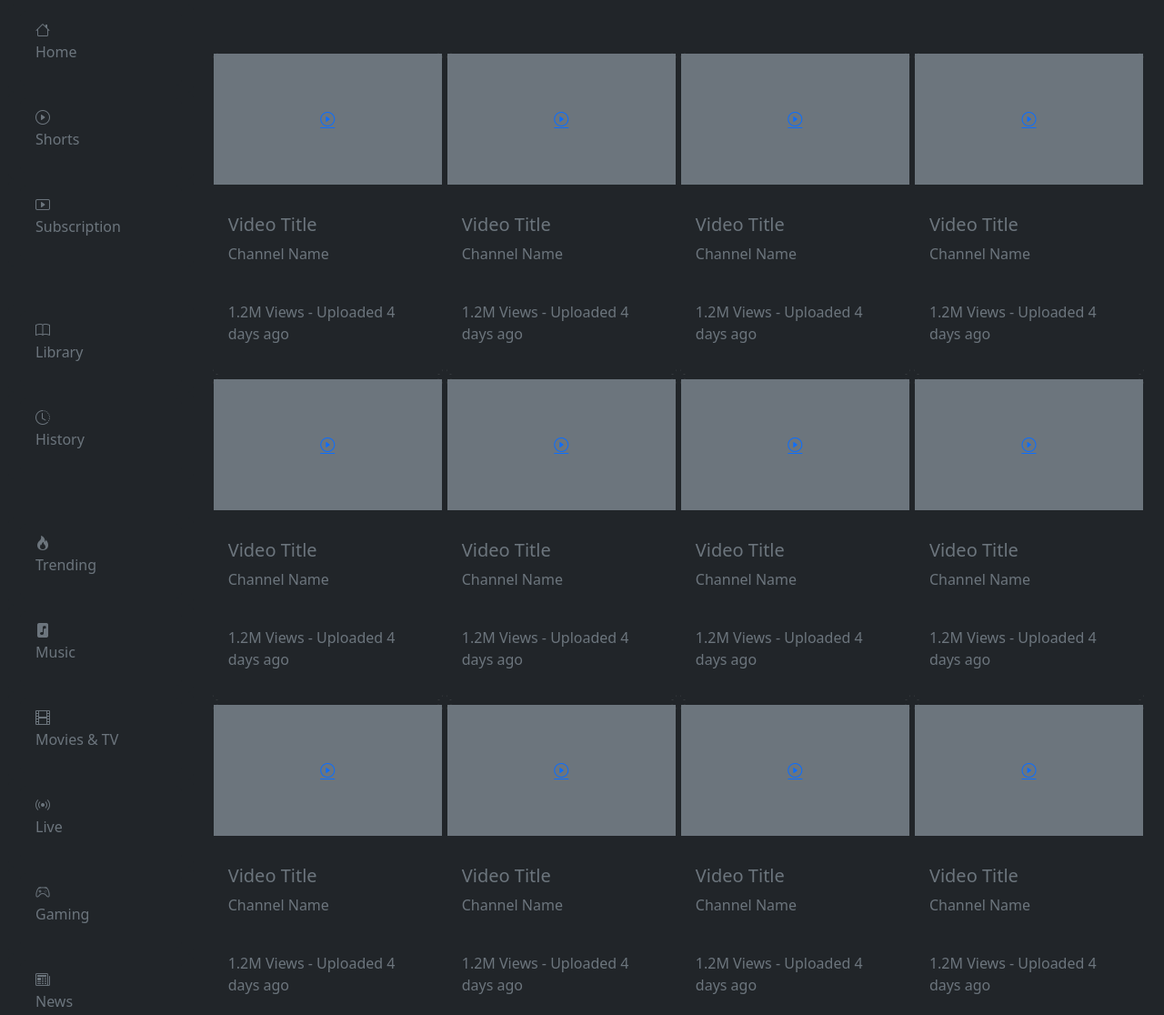
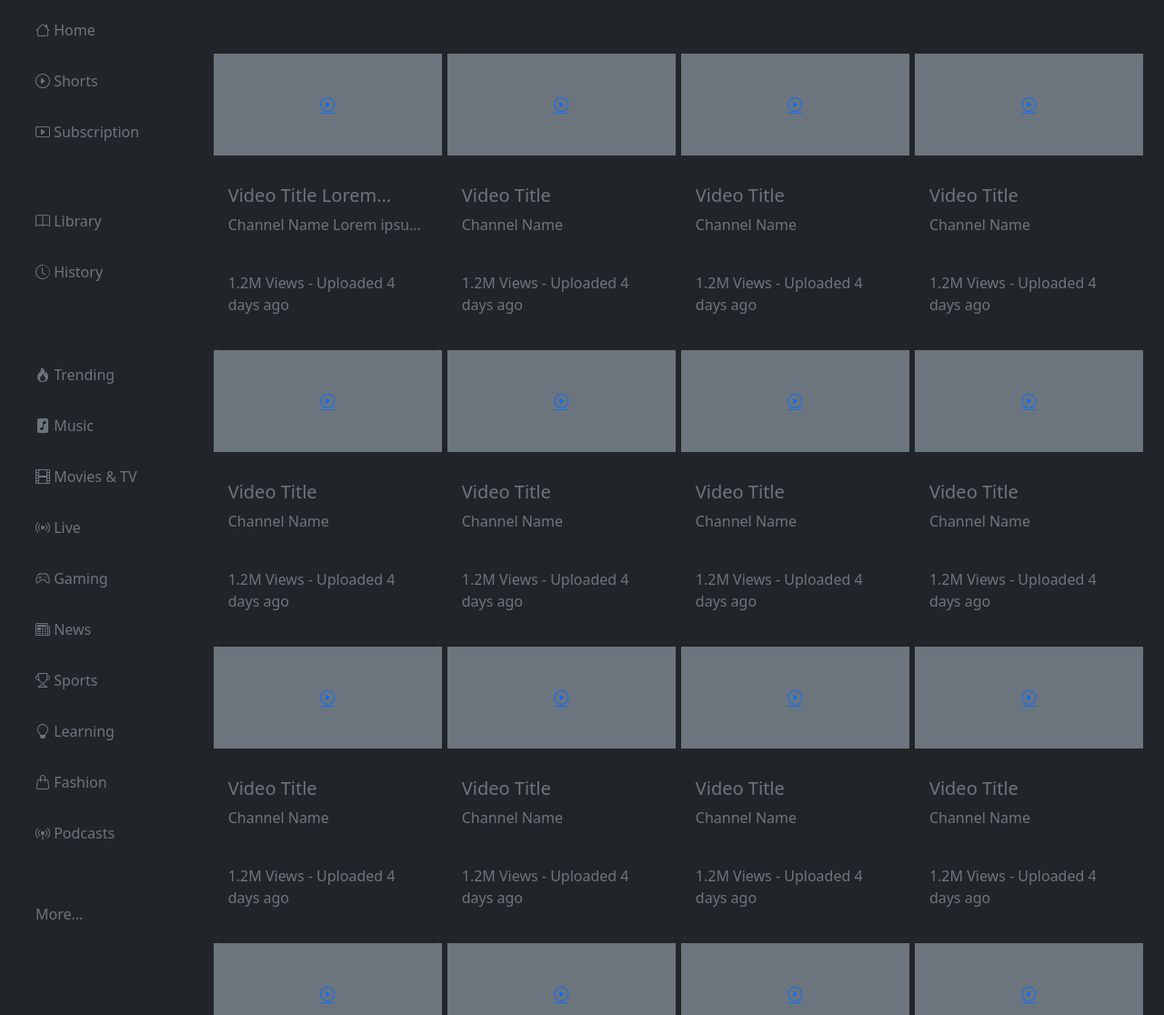
Before and after one commit to Coder-Gabe/Bootstrap-Component, a plain HTML site: page codertube.html in a window 1280 px wide. Shown: the part 60-1176 px from the top of the page at 91% size. Drawn offline with nearby package versions, Linux system fonts and the light colour scheme.

Commit message:
minor updates

```diff
--- a/codertube.html
+++ b/codertube.html
@@ -20,6 +20,8 @@
 
         <link rel="stylesheet" href="/css/site.css" />
     </head>
+
+    <body>
 		<header>
     <nav class="navbar navbar-expand-lg navbar-dark bg-dark">
       <div class="container-fluid">
@@ -54,24 +56,23 @@
       </div>
     </nav>
   </header>
-    <body>
         <main class="container-fluid">
-            <div class="row row-cols-1 bg-dark p-1 border border-dark">
+            <div class="row row-cols-1 bg-dark p-1 border border-dark ">
                 <div class="col-2 p-1 ">
 					<ul class="list-group list-group-flush">
 						<button type="button" class="btn btn-dark">
   						<li class="list-group-item bg-dark text-secondary text-start border border-dark">
-							<i class="bi bi-house"></i> <p class="d-none d-sm-block">Home</p>
+							<i class="bi bi-house"></i> <p class="d-none d-md-inline">Home</p>
 						</li>
 						</button>
 						<button type="button" class="btn btn-dark">
   						<li class="list-group-item bg-dark text-secondary text-start border border-dark">
-							<i class="bi bi-play-circle"></i> <p class="d-none d-sm-block"> Shorts</p>
+							<i class="bi bi-play-circle"></i> <p class="d-none d-md-inline"> Shorts</p>
 						</li>
 						</button>
 						<button type="button" class="btn btn-dark">
   						<li class="list-group-item bg-dark text-secondary text-start border border-dark">
-							<i class="bi bi-play-btn"></i> <p class="d-none d-sm-block"> Subscription</p>
+							<i class="bi bi-play-btn"></i> <p class="d-none d-md-inline"> Subscription</p>
 						</li>
 						</button>
 						<li class="list-group-item bg-dark text-secondary text-start border border-dark"></li>
@@ -80,75 +81,74 @@
 					<ul class="list-group list-group-flush">
 						<button type="button" class="btn btn-dark">
   						<li class="list-group-item bg-dark text-secondary text-start border border-dark">
-							<i class="bi bi-book"></i> <p class="d-none d-sm-block"> Library</p>
+							<i class="bi bi-book"></i> <p class="d-none d-md-inline"> Library</p>
 						</li>
 						</button>
 						<button type="button" class="btn btn-dark">
   						<li class="list-group-item bg-dark text-secondary text-start border border-dark">
-							<i class="bi bi-clock-history"></i> <p class="d-none d-sm-block"> History</p>
+							<i class="bi bi-clock-history"></i> <p class="d-none d-md-inline"> History</p>
 						</li>
 						</button>
-						<li class="list-group-item bg-dark text-secondary border border-dark"></li>
+						<hr>
   					</ul>
 					<br>
 					<ul class="list-group list-group-flush">
 						<button type="button" class="btn btn-dark">
   						<li class="list-group-item bg-dark text-secondary text-start border border-dark">
-							<i class="bi bi-fire"></i> <p class="d-none d-sm-block"> Trending</p>
+							<i class="bi bi-fire"></i> <p class="d-none d-md-inline"> Trending</p>
+						</li>
+						</smallbutton>
+						<button type="button" class="btn btn-dark">
+  						<li class="list-group-item bg-dark text-secondary text-start border border-dark">
+							<i class="bi bi-file-music-fill"></i> <p class="d-none d-md-inline"> Music</p>
 						</li>
 						</button>
 						<button type="button" class="btn btn-dark">
 						<li class="list-group-item bg-dark text-secondary text-start border border-dark">
-							<i class="bi bi-file-music-fill"></i> <p class="d-none d-sm-block"> Music</p>
+							<i class="bi bi-film"></i> <p class="d-none d-md-inline"> Movies & TV
 						</li>
 						</button>
 						<button type="button" class="btn btn-dark">
   						<li class="list-group-item bg-dark text-secondary text-start border border-dark">
-							<i class="bi bi-film"></i> <p class="d-none d-sm-block"> Movies & TV
+							<i class="bi bi-broadcast"></i> <p class="d-none d-md-inline"> Live</p>
 						</li>
 						</button>
 						<button type="button" class="btn btn-dark">
 						<li class="list-group-item bg-dark text-secondary text-start border border-dark">
-							<i class="bi bi-broadcast"></i> <p class="d-none d-sm-block"> Live</p>
+							<i class="bi bi-controller"></i> <p class="d-none d-md-inline"> Gaming</p>
+						</button>
+						</li>
+						<button type="button" class="btn btn-dark">
+  						<li class="list-group-item bg-dark text-secondary text-start border border-dark">
+							<i class="bi bi-newspaper"></i> <p class="d-none d-md-inline"> News</p>
 						</li>
 						</button>
 						<button type="button" class="btn btn-dark">
 						<li class="list-group-item bg-dark text-secondary text-start border border-dark">
-							<i class="bi bi-controller"></i> <p class="d-none d-sm-block"> Gaming</p>
-						</button>
-						</li>
-						<button type="button" class="btn btn-dark">
-  						<li class="list-group-item bg-dark text-secondary text-start border border-dark">
-							<i class="bi bi-newspaper"></i> <p class="d-none d-sm-block"> News</p>
+							<i class="bi bi-trophy"></i> <p class="d-none d-md-inline"> Sports</p>
 						</li>
 						</button>
 						<button type="button" class="btn btn-dark">
   						<li class="list-group-item bg-dark text-secondary text-start border border-dark">
-							<i class="bi bi-trophy"></i> <p class="d-none d-sm-block"> Sports</p>
+							<i class="bi bi-lightbulb"></i> <p class="d-none d-md-inline"> Learning</p>
 						</li>
 						</button>
 						<button type="button" class="btn btn-dark">
 						<li class="list-group-item bg-dark text-secondary text-start border border-dark">
-							<i class="bi bi-lightbulb"></i> <p class="d-none d-sm-block"> Learning</p>
+							<i class="bi bi-handbag"></i><p class="d-none d-md-inline"> Fashion</p>
 						</li>
 						</button>
 						<button type="button" class="btn btn-dark">
   						<li class="list-group-item bg-dark text-secondary text-start border border-dark">
-							<i class="bi bi-handbag"></i> <p class="d-none d-sm-block"> Fashion</p>
+							<i class="bi bi-broadcast-pin"></i> <p class="d-none d-md-inline"> Podcasts</p>
 						</li>
 						</button>
-						<button type="button" class="btn btn-dark">
-  						<li class="list-group-item bg-dark text-secondary text-start border border-dark">
-							<i class="bi bi-broadcast-pin"></i> <p class="d-none d-sm-block"> Podcasts</p>
-						</li>
-						</button>
-						<li class="list-group-item bg-dark text-secondary text-start border border-dark"></li>
+						<hr>
   					</ul>
-					<br>
 					<ul class="list-group list-group-flush">
 						<button type="button" class="btn btn-dark">
   						<li class="list-group-item bg-dark text-secondary text-start border border-dark">
-							<p class="d-none d-sm-block"> More...</p>
+							<p class="d-none d-md-inline"> More...</p>
 						</li>
 						</button>
   					</ul>
@@ -158,7 +158,22 @@
 						<div class="col col-md-3">
 							<div class="card border border-dark">
 									<a class="link-opacity-100-hover" href="#">
-                       				<i class="bi bi-play-circle text-center bg-secondary d-flex justify-content-center align-items-center "><br><br><br><br><br><br>
+                       				<i class="bi bi-play-circle text-center bg-secondary d-flex justify-content-center align-items-center py-5">
+									</i>
+									</a>
+                        		<div class="card-body bg-dark text-secondary">
+                            		<p class="card-text">
+                             		<h5 class="line-clamp">Video Title Lorem ipsum dolor sit, amet consectetur adipisicing elit. A quos dicta, at quasi fugit consequatur suscipit sequi explicabo labore magnam et minima id exercitationem illum reiciendis dolorum iure vel perspiciatis? </h5>
+							 		<p class="line-clamp">Channel Name Lorem ipsum dolor sit amet consectetur adipisicing elit. Aspernatur mollitia fuga tenetur dolore natus maxime assumenda totam unde ipsum. Voluptatum enim impedit assumenda animi repellat accusamus deserunt quas earum vel?</p><br>
+							 		<p>1.2M Views - Uploaded 4 days ago</p>
+                            		</p>
+                        		</div>
+                    		</div>
+						</div>
+						<div class="col col-md-3">
+							<div class="card border border-dark">
+									<a class="link-opacity-100-hover" href="#">
+                       				<i class="bi bi-play-circle text-center bg-secondary d-flex justify-content-center align-items-center py-5">
 									</i>
 									</a>
                         		<div class="card-body bg-dark text-secondary">
@@ -173,7 +188,7 @@
 						<div class="col col-md-3">
 							<div class="card border border-dark">
 									<a class="link-opacity-100-hover" href="#">
-                       				<i class="bi bi-play-circle text-center bg-secondary d-flex justify-content-center align-items-center"><br><br><br><br><br><br>
+                       				<i class="bi bi-play-circle text-center bg-secondary d-flex justify-content-center align-items-center py-5">
 									</i>
 									</a>
                         		<div class="card-body bg-dark text-secondary">
@@ -188,7 +203,7 @@
 						<div class="col col-md-3">
 							<div class="card border border-dark">
 									<a class="link-opacity-100-hover" href="#">
-                       				<i class="bi bi-play-circle text-center bg-secondary d-flex justify-content-center align-items-center"><br><br><br><br><br><br>
+                       				<i class="bi bi-play-circle text-center bg-secondary d-flex justify-content-center align-items-center py-5">
 									</i>
 									</a>
                         		<div class="card-body bg-dark text-secondary">
@@ -203,7 +218,7 @@
 						<div class="col col-md-3">
 							<div class="card border border-dark">
 									<a class="link-opacity-100-hover" href="#">
-                       				<i class="bi bi-play-circle text-center bg-secondary d-flex justify-content-center align-items-center"><br><br><br><br><br><br>
+                       				<i class="bi bi-play-circle text-center bg-secondary d-flex justify-content-center align-items-center py-5">
 									</i>
 									</a>
                         		<div class="card-body bg-dark text-secondary">
@@ -218,7 +233,7 @@
 						<div class="col col-md-3">
 							<div class="card border border-dark">
 									<a class="link-opacity-100-hover" href="#">
-                       				<i class="bi bi-play-circle text-center bg-secondary d-flex justify-content-center align-items-center"><br><br><br><br><br><br>
+                       				<i class="bi bi-play-circle text-center bg-secondary d-flex justify-content-center align-items-center py-5">
 									</i>
 									</a>
                         		<div class="card-body bg-dark text-secondary">
@@ -233,7 +248,7 @@
 						<div class="col col-md-3">
 							<div class="card border border-dark">
 									<a class="link-opacity-100-hover" href="#">
-                       				<i class="bi bi-play-circle text-center bg-secondary d-flex justify-content-center align-items-center"><br><br><br><br><br><br>
+                       				<i class="bi bi-play-circle text-center bg-secondary d-flex justify-content-center align-items-center py-5">
 									</i>
 									</a>
                         		<div class="card-body bg-dark text-secondary">
@@ -248,7 +263,7 @@
 						<div class="col col-md-3">
 							<div class="card border border-dark">
 									<a class="link-opacity-100-hover" href="#">
-                       				<i class="bi bi-play-circle text-center bg-secondary d-flex justify-content-center align-items-center"><br><br><br><br><br><br>
+                       				<i class="bi bi-play-circle text-center bg-secondary d-flex justify-content-center align-items-center py-5">
 									</i>
 									</a>
                         		<div class="card-body bg-dark text-secondary">
@@ -263,7 +278,7 @@
 						<div class="col col-md-3">
 							<div class="card border border-dark">
 									<a class="link-opacity-100-hover" href="#">
-                       				<i class="bi bi-play-circle text-center bg-secondary d-flex justify-content-center align-items-center"><br><br><br><br><br><br>
+                       				<i class="bi bi-play-circle text-center bg-secondary d-flex justify-content-center align-items-center py-5">
 									</i>
 									</a>
                         		<div class="card-body bg-dark text-secondary">
@@ -278,7 +293,7 @@
 						<div class="col col-md-3">
 							<div class="card border border-dark">
 									<a class="link-opacity-100-hover" href="#">
-                       				<i class="bi bi-play-circle text-center bg-secondary d-flex justify-content-center align-items-center"><br><br><br><br><br><br>
+                       				<i class="bi bi-play-circle text-center bg-secondary d-flex justify-content-center align-items-center py-5">
 									</i>
 									</a>
                         		<div class="card-body bg-dark text-secondary">
@@ -293,7 +308,7 @@
 						<div class="col col-md-3">
 							<div class="card border border-dark">
 									<a class="link-opacity-100-hover" href="#">
-                       				<i class="bi bi-play-circle text-center bg-secondary d-flex justify-content-center align-items-center"><br><br><br><br><br><br>
+                       				<i class="bi bi-play-circle text-center bg-secondary d-flex justify-content-center align-items-center py-5">
 									</i>
 									</a>
                         		<div class="card-body bg-dark text-secondary">
@@ -308,7 +323,7 @@
 						<div class="col col-md-3">
 							<div class="card border border-dark">
 									<a class="link-opacity-100-hover" href="#">
-                       				<i class="bi bi-play-circle text-center bg-secondary d-flex justify-content-center align-items-center"><br><br><br><br><br><br>
+                       				<i class="bi bi-play-circle text-center bg-secondary d-flex justify-content-center align-items-center py-5">
 									</i>
 									</a>
                         		<div class="card-body bg-dark text-secondary">
@@ -323,7 +338,7 @@
 						<div class="col col-md-3">
 							<div class="card border border-dark">
 									<a class="link-opacity-100-hover" href="#">
-                       				<i class="bi bi-play-circle text-center bg-secondary d-flex justify-content-center align-items-center"><br><br><br><br><br><br>
+                       				<i class="bi bi-play-circle text-center bg-secondary d-flex justify-content-center align-items-center py-5">
 									</i>
 									</a>
                         		<div class="card-body bg-dark text-secondary">
@@ -338,7 +353,7 @@
 						<div class="col col-md-3">
 							<div class="card border border-dark">
 									<a class="link-opacity-100-hover" href="#">
-                       				<i class="bi bi-play-circle text-center bg-secondary d-flex justify-content-center align-items-center"><br><br><br><br><br><br>
+                       				<i class="bi bi-play-circle text-center bg-secondary d-flex justify-content-center align-items-center py-5">
 									</i>
 									</a>
                         		<div class="card-body bg-dark text-secondary">
@@ -353,7 +368,7 @@
 						<div class="col col-md-3">
 							<div class="card border border-dark">
 									<a class="link-opacity-100-hover" href="#">
-                       				<i class="bi bi-play-circle text-center bg-secondary d-flex justify-content-center align-items-center"><br><br><br><br><br><br>
+                       				<i class="bi bi-play-circle text-center bg-secondary d-flex justify-content-center align-items-center py-5">
 									</i>
 									</a>
                         		<div class="card-body bg-dark text-secondary">
@@ -368,22 +383,7 @@
 						<div class="col col-md-3">
 							<div class="card border border-dark">
 									<a class="link-opacity-100-hover" href="#">
-                       				<i class="bi bi-play-circle text-center bg-secondary d-flex justify-content-center align-items-center"><br><br><br><br><br><br>
-									</i>
-									</a>
-                        		<div class="card-body bg-dark text-secondary">
-                            		<p class="card-text">
-                             		<h5>Video Title</h5>
-							 		<p>Channel Name</p><br>
-							 		<p>1.2M Views - Uploaded 4 days ago</p>
-                            		</p>
-                        		</div>
-                    		</div>
-						</div>
-						<div class="col col-md-3">
-							<div class="card border border-dark">
-									<a class="link-opacity-100-hover" href="#">
-                       				<i class="bi bi-play-circle text-center bg-secondary d-flex justify-content-center align-items-center"><br><br><br><br><br><br>
+                       				<i class="bi bi-play-circle text-center bg-secondary d-flex justify-content-center align-items-center py-5">
 									</i>
 									</a>
                         		<div class="card-body bg-dark text-secondary">
--- a/css/site.css
+++ b/css/site.css
@@ -32,3 +32,20 @@ footer {
 }
 
 /* End Footer CSS */
+
+.sticky-sidebar {
+	position: -webkit-sticky;
+	position: sticky;
+	top: 1rem;
+	overflow-y: auto;
+	height: 100vh;
+
+}
+
+.line-clamp {
+	display: -webkit-box;
+	-webkit-box-orient: vertical;
+	-webkit-line-clamp: 1;
+	line-clamp: 1;
+	overflow: hidden;
+}
```
Also changed, not shown: index.html (+1 -1 lines). Lines whose indentation alone changed are shown as unchanged.
